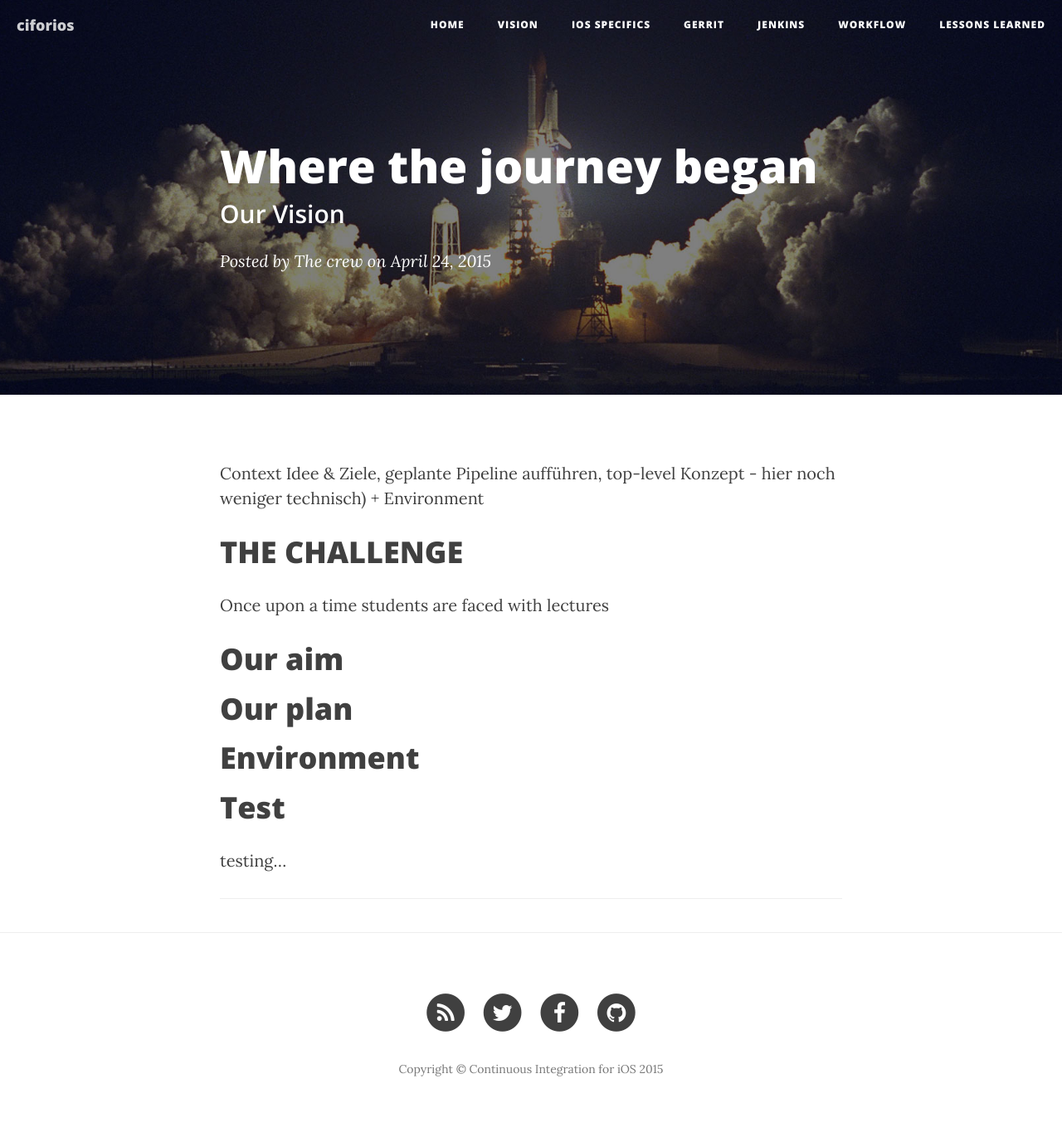
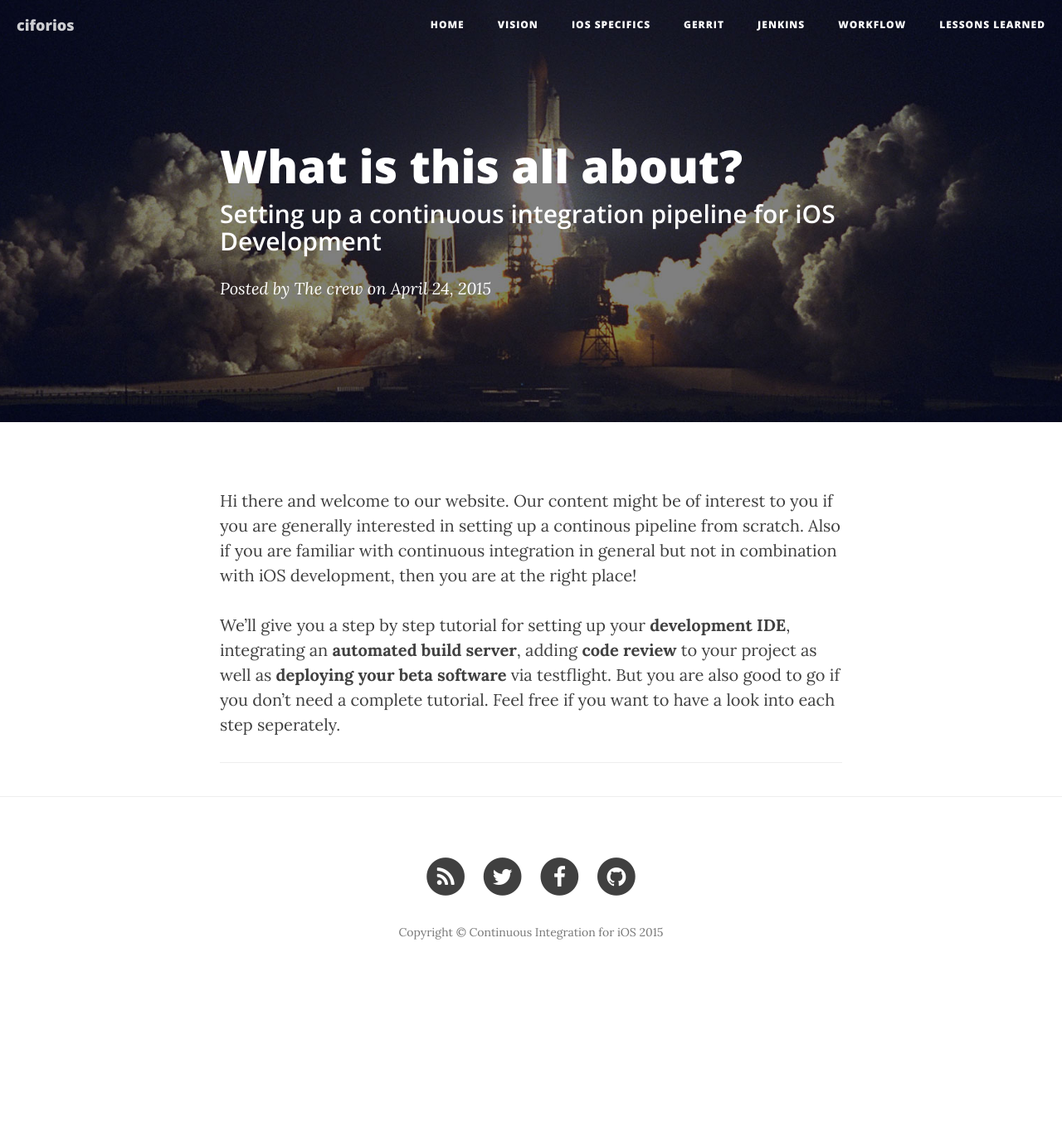
Before and after one commit to ciforios/ciforios.github.io, a Jekyll site: the page built from _posts/2015-04-20-Vision.markdown, in a window 1280 px wide. Shown: the whole page at 83% size. Built offline with Jekyll 4.4.1, drawn with Linux system fonts in a browser that asks for light colours; nearby versions of some CDN libraries; after the commit the page ends 1200 px from its top, so only the background shows below that.

Commit message:
some content

```diff
--- a/_posts/2015-04-20-Vision.markdown
+++ b/_posts/2015-04-20-Vision.markdown
@@ -1,24 +1,13 @@
 ---
 layout:     post
-title:      "Where the journey began"
-subtitle:   "Our Vision"
+title:      "What is this all about?"
+subtitle:   "Setting up a continuous integration pipeline for iOS Development"
 date:       2015-04-24 11:20:00
 author:     "The crew"
 header-img: "img/post-bg-04.jpg"
 tags: [vision]
 ---
 
-Context Idee & Ziele, geplante Pipeline aufführen, top-level Konzept - hier noch weniger technisch) + Environment
+Hi there and welcome to our website. Our content might be of interest to you if you are generally interested in setting up a continous pipeline from scratch. Also if you are familiar with continuous integration in general but not in combination with iOS development, then you are at the right place!
 
-#THE CHALLENGE
-Once upon a time students are faced with lectures
-
-
-#Our aim
-
-#Our plan
-
-#Environment
-
-#Test
-testing...
+We'll give you a step by step tutorial for setting up your **development IDE**, integrating an **automated build server**, adding **code review** to your project as well as **deploying your beta software** via testflight. But you are also good to go if you don't need a complete tutorial. Feel free if you want to have a look into each step seperately.
```
